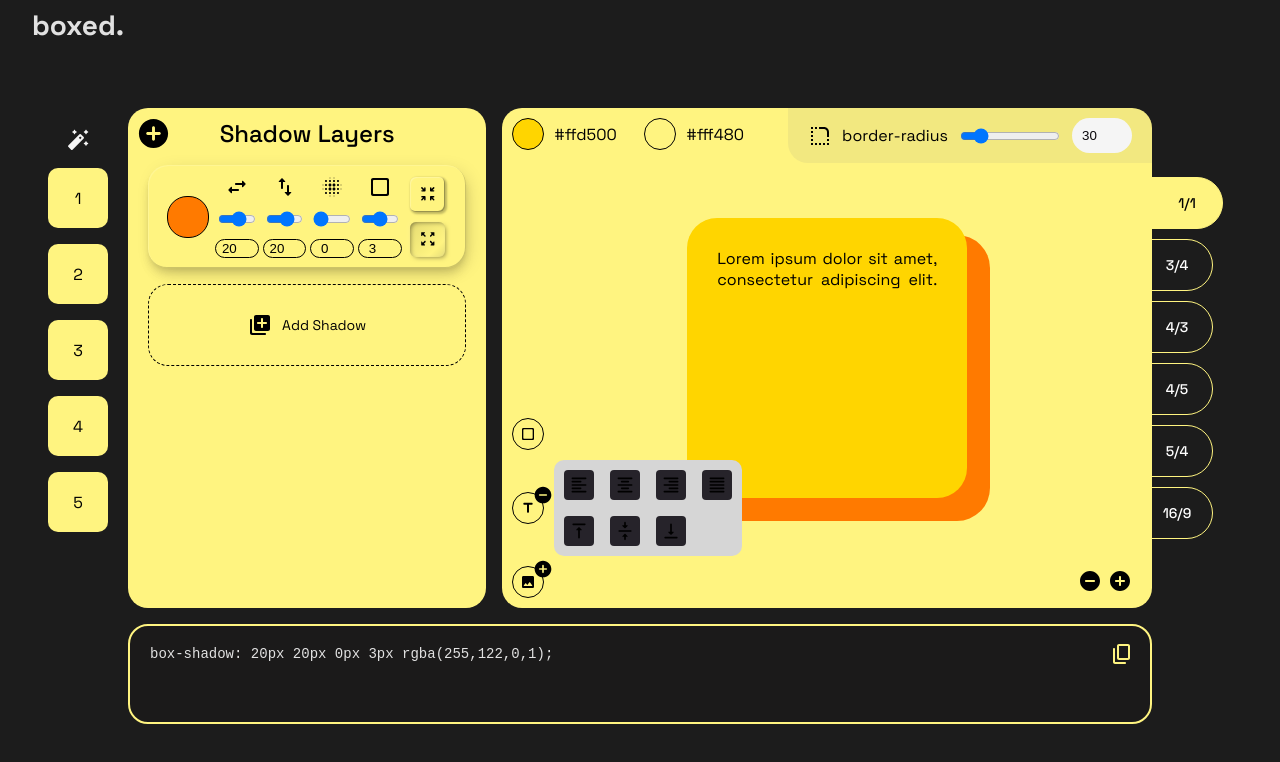
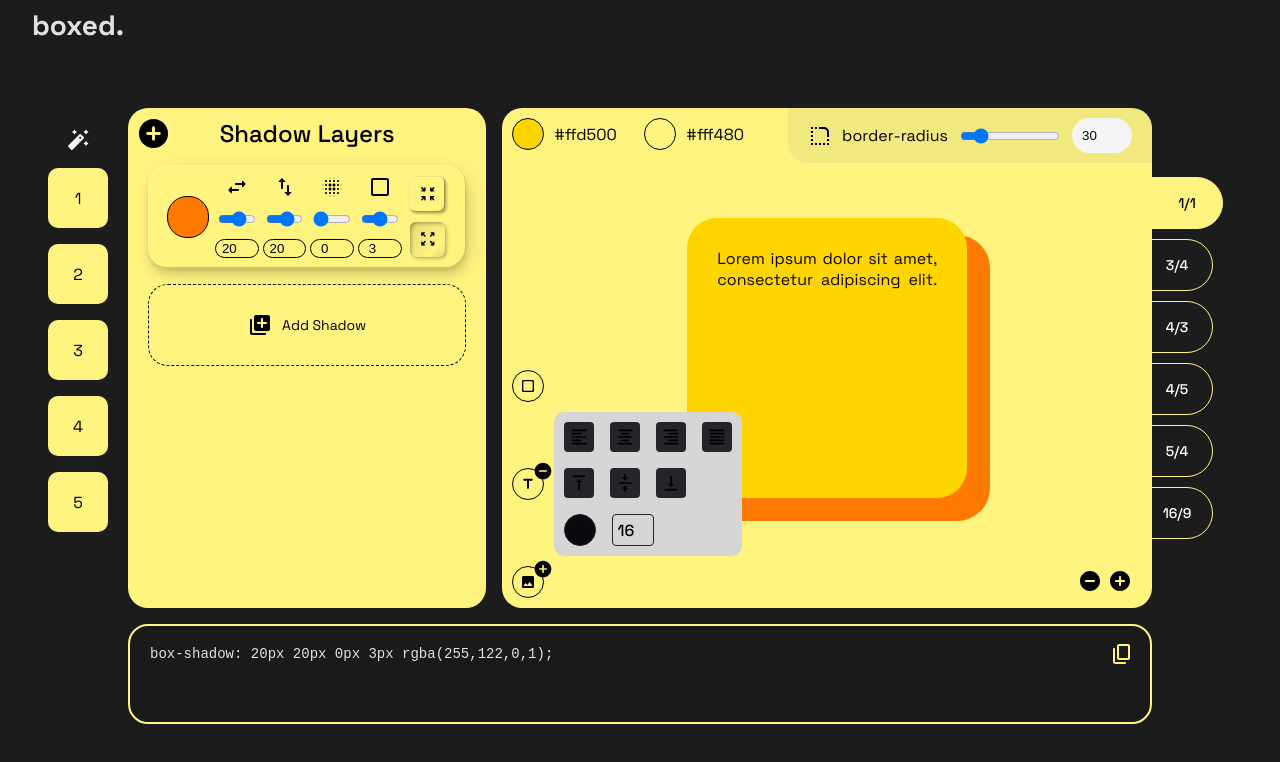
Before and after one commit to RyanMilbourne/boxed, a React (Vite) app: page / in a window 1280 px wide. Both pictures are taken after a click on the element 543 px from the left and 527 px from the top of the page. Shown: the top 762 px of the page. Built offline with nearby package versions, Linux system fonts and the light colour scheme.

Commit message:
add text color and font size

```diff
--- a/src/components/Box/Hero/HeroBox.jsx
+++ b/src/components/Box/Hero/HeroBox.jsx
@@ -27,6 +27,7 @@ const HeroBox = () => {
   const [textSettings, setTextSettings] = useState(false);
   const [textAlign, setTextAlign] = useState("justify");
   const [verticalAlign, setVerticalAlign] = useState("flex-start");
+  const [textSize, setTextSize] = useState(16);
 
   const {
     boxShadows,
@@ -39,6 +40,8 @@ const HeroBox = () => {
     heroRadius,
     handleHeroRadius,
   } = useContext(ControlsContext);
+
+  const [customTextColor, setCustomTextColor] = useState(textColor);
 
   const boxShadowValue = boxShadows
     .map(
@@ -110,6 +113,14 @@ const HeroBox = () => {
     setVerticalAlign(value);
   };
 
+  const handleCustomTextColor = (e) => {
+    setCustomTextColor(e.target.value);
+  };
+
+  const handleTextSize = (e) => {
+    setTextSize(e.target.value);
+  };
+
   useEffect(() => {
     updateTextColor(backgroundColor);
   }, [backgroundColor, updateTextColor]);
@@ -134,7 +145,12 @@ const HeroBox = () => {
         style={boxDisplay <= 1 ? boxStyle : boxStyleImage}
       >
         {boxDisplay === 1 && (
-          <HeroText textAlign={textAlign} verticalAlign={verticalAlign} />
+          <HeroText
+            textAlign={textAlign}
+            verticalAlign={verticalAlign}
+            customTextColor={customTextColor}
+            textSize={textSize}
+          />
         )}
       </div>
       <div className="hero-box-content-container">
@@ -210,6 +226,25 @@ const HeroBox = () => {
                 >
                   <VerticalAlignBottomRoundedIcon style={iconStyle2} />
                 </button>
+              </div>
+              <div className="text-align-wrapper">
+                <div
+                  className="color-picker-display text-color"
+                  style={{ backgroundColor: customTextColor }}
+                >
+                  <input
+                    className="color-picker"
+                    type="color"
+                    onChange={handleCustomTextColor}
+                  />
+                </div>
+                <input
+                  className="text-size-input"
+                  type="number"
+                  min="0"
+                  value={textSize}
+                  onChange={handleTextSize}
+                />
               </div>
             </div>
           )}
--- a/src/components/Box/Hero/HeroBoxStyles.scss
+++ b/src/components/Box/Hero/HeroBoxStyles.scss
@@ -223,6 +223,24 @@
   transform: scale(1.1);
 }
 
+.text-color {
+  border: 1px solid #26232a;
+}
+
+.text-size-input {
+  background-color: transparent;
+  color: black;
+  padding: 0;
+  margin: 0;
+  border: 1px solid #26232a;
+  width: 40px;
+  font-family: inherit;
+  font-size: 1rem;
+  font-weight: 500;
+  text-align: center;
+  border-radius: 4px;
+}
+
 @media (max-width: 1500px) {
   .hero-box-container {
     height: 500px;
--- a/src/components/Box/Hero/HeroContent/HeroText.jsx
+++ b/src/components/Box/Hero/HeroContent/HeroText.jsx
@@ -2,11 +2,9 @@ import React, { useState, useContext, useRef } from "react";
 import { ControlsContext } from "../../../../hooks/ControlsContext";
 import boxFillerData from "../../../../data/boxFillerData";
 
-const HeroText = ({ textAlign, verticalAlign }) => {
+const HeroText = ({ textAlign, verticalAlign, customTextColor, textSize }) => {
   const [textData, setTextData] = useState(boxFillerData.text);
   const textareaRef = useRef(null);
-
-  const { textColor } = useContext(ControlsContext);
 
   const handleTextChange = (e) => {
     setTextData(e.target.value);
@@ -27,7 +25,11 @@ const HeroText = ({ textAlign, verticalAlign }) => {
         value={textData}
         onChange={handleTextChange}
         spellCheck="false"
-        style={{ color: textColor, textAlign: textAlign }}
+        style={{
+          color: customTextColor,
+          textAlign: textAlign,
+          fontSize: `${textSize}px`,
+        }}
       />
     </div>
   );
```
